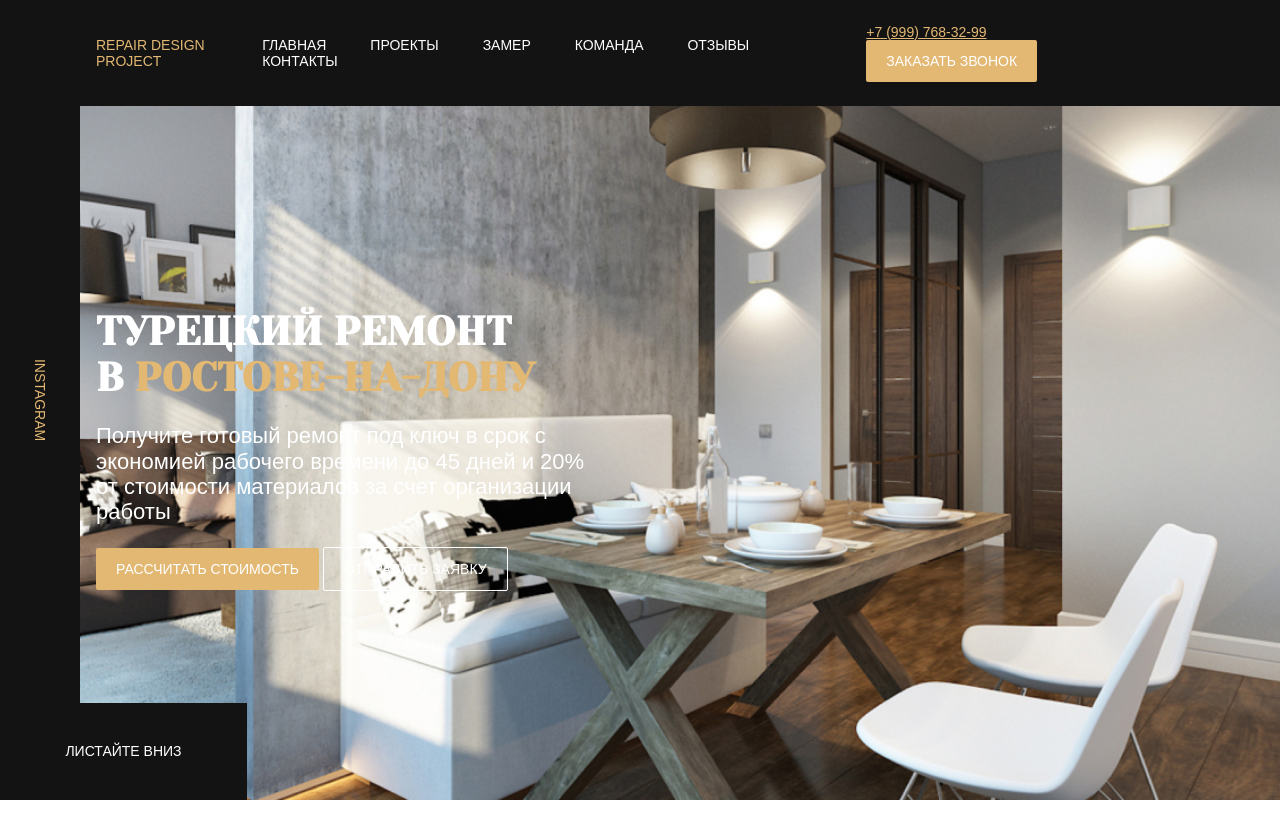
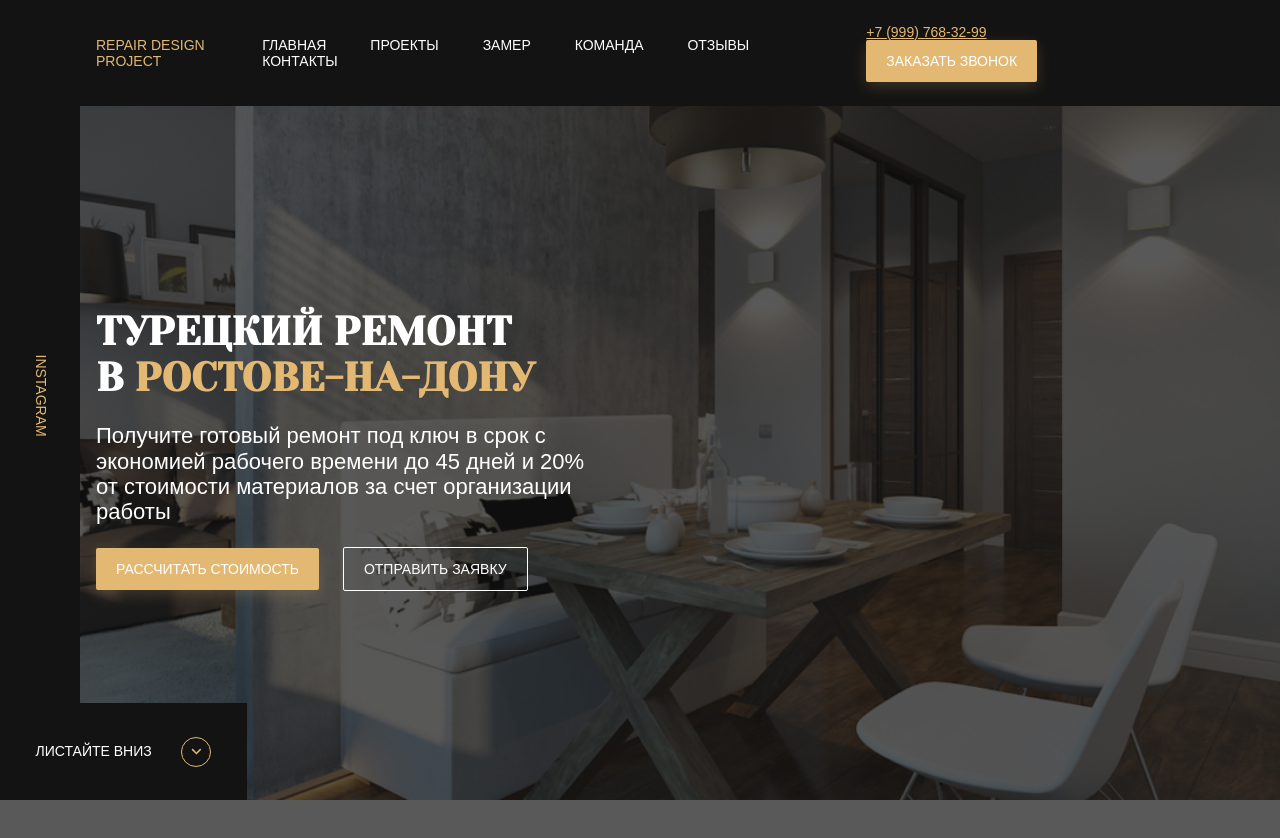
Before and after one commit to corebenediktus/repair-design, a website: page src/index.html in a window 1280 px wide. Before the commit the page ends 800 px from the top, so only its background shows below. Drawn offline with Linux system fonts and the light colour scheme.

Commit message:
feat: add hover effect to primary button

```diff
--- a/src/sass/_interface.sass
+++ b/src/sass/_interface.sass
@@ -3,9 +3,17 @@
   border: none
   border-radius: 2px
   text-transform: uppercase
+  &:hover
+    cursor: pointer
+
+
   &--primary
     background-color: $primary
     color: $light
+    box-shadow: 0px 5px 15px rgba($primary, 0.2)
+    transition: box-shadow 0.3s
+    &:hover
+      box-shadow: none
   &--outline
     border: 1px solid $light
     background-color: transparent
--- a/src/sass/templates/_header.sass
+++ b/src/sass/templates/_header.sass
@@ -23,6 +23,11 @@
     text-decoration: none
     text-transform: uppercase
     margin-right: 40px
+    transition: color 0.2s
+    &::hover
+      color: $primary
+
+
 
 .phone
   color: $primary
--- a/src/sass/templates/_hero.sass
+++ b/src/sass/templates/_hero.sass
@@ -2,13 +2,22 @@
   position: relative
   display: flex
   flex-direction: column
-
+  justify-content: center
+  align-self: flex-start
   padding-top: 100px
   background: $dark url('../img/hero-bg.jpg') no-repeat center / cover
   height: 100vh
   color: $light
+  &::before
+    content: ''
+    position: absolute
+    width: 100%
+    height: 100%
+    background-color: rgba($dark, 0.7)
+
   &__content
     max-width: 670px
+    position: relative
   &__text
     font-size: 22px;
     max-width: 500px
@@ -34,18 +43,36 @@
     text-transform: uppercase
     text-decoration: none
     color: $light
+    &::after
+      content: ''
+      background: url('../img/arrow-down.svg') no-repeat center
+      width: 30px
+      height: 30px
+      border: 1px solid $primary
+      border-radius: 50%
+      margin-left: 12%
+
+
+
 
 .instagram
   display: flex
+  align-items: center
   justify-content: center
   align-items: center
   background-color: $dark
   &__link
-
     text-transform: uppercase
     color: $primary
     text-decoration: none
     transform: rotate(90deg)
+    line-height: 0.8
+    &::after
+      content: ''
+      width: 50px
+      height: 1px
+      background-color: $primary
+      margin-left: 8px
 
 .title
   margin: 0
```
Also changed, not shown: src/css/style.css, src/img/arrow-down.svg (added).
